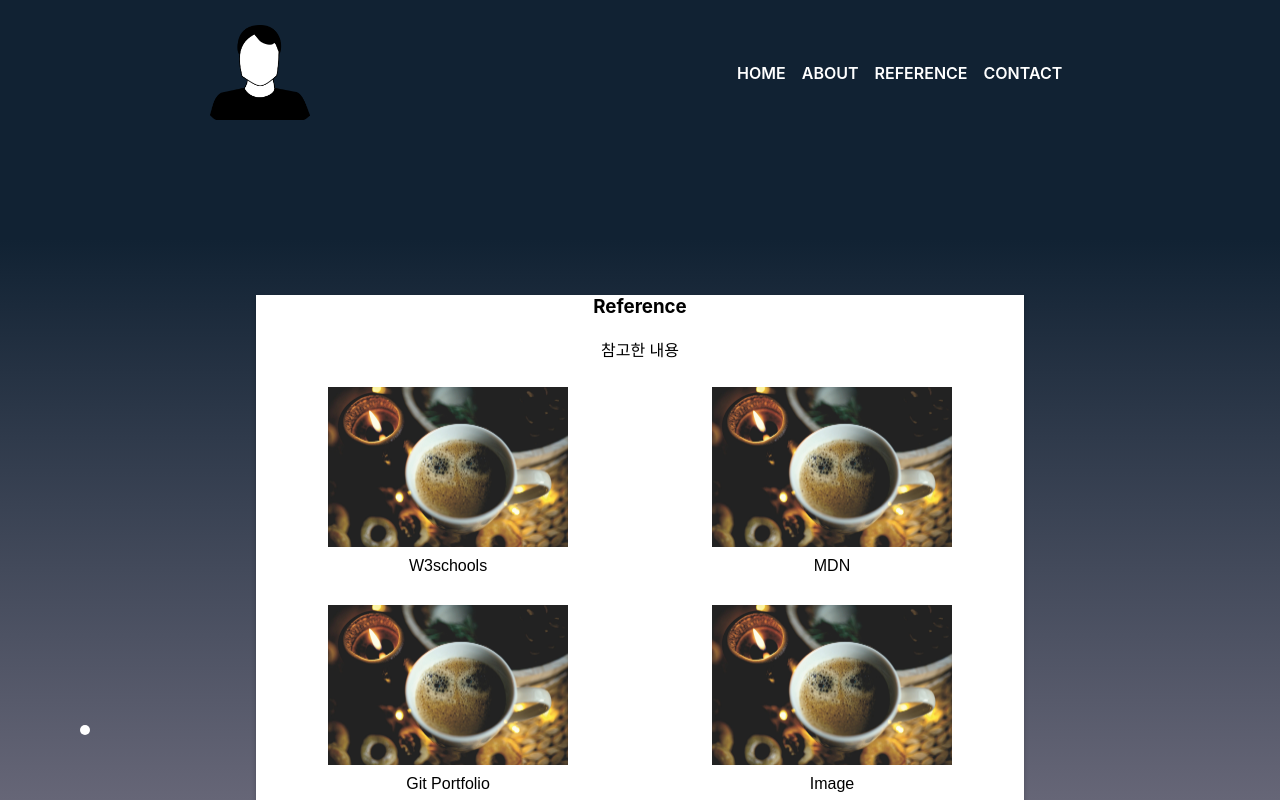
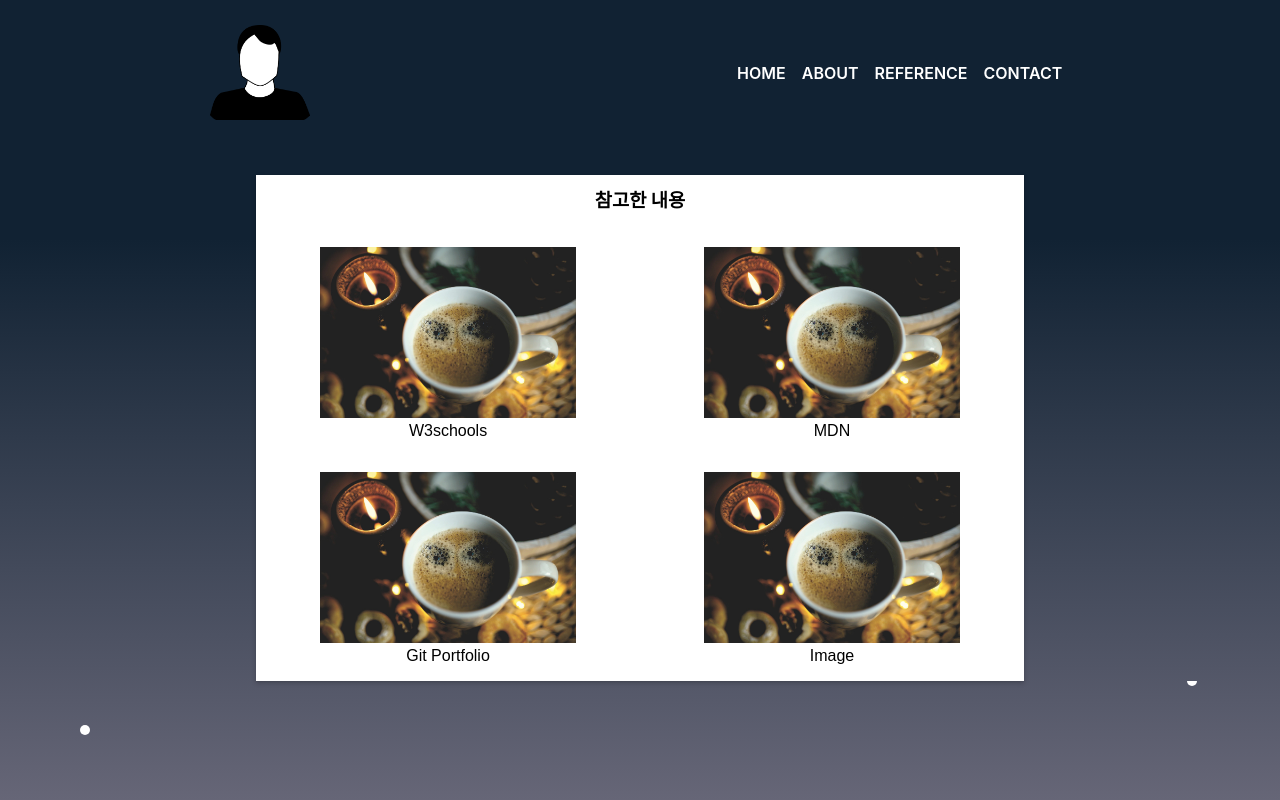
Before and after one commit to elatkffns/react-test, a React (Create React App) app: page /Reference in a window 1280 px wide. Shown: the top 800 px of the page. Built offline with nearby package versions, Linux system fonts and the light colour scheme.

Commit message:
animation add

```diff
--- a/src/App.css
+++ b/src/App.css
@@ -1,8 +1,11 @@
-html {
+body {
   background: linear-gradient(#123 30%, #667);
   position: relative;
   overflow: hidden;
-  height: 100%;
+  height: 100vh;
+}
+.ava {
+  max-width: 100px;
 }
 
 ul {
@@ -58,22 +61,51 @@ nav {
 }
 .txtbox {
   margin: 0 auto;
-  width: 100%;
+  width: 53%;
   text-align: center;
-  position: absolute;
   font-size: 5vw;
   font-weight: 600;
-  top: 40%;
+  top: 20%;
 }
 .txt {
   color: white;
+  text-transform: capitalize;
 }
-@media screen and (max-width: 425px) {
-  html {
-    overflow: auto;
-    background-size: contain;
+.txtani {
+  white-space: nowrap;
+  animation: txt 3.5s linear infinite;
+  display: inline-block;
+  overflow: hidden;
+}
+.border {
+  display: inline-block;
+  animation: flash 0.5s infinite;
+  border-right: 2px solid black;
+  height: 5vw;
+  text-overflow: clip;
+}
+@keyframes flash {
+  from {
+    border-right: 1px solid black;
   }
-  img {
+  to {
+    border-right: 1px solid white;
+  }
+}
+@keyframes txt {
+  0% {
+    width: 0;
+  }
+  50% {
+    width: inherit;
+  }
+  100% {
+    width: 0;
+  }
+}
+
+@media screen and (max-width: 600px) {
+  .ava {
     display: none;
   }
   ul {
@@ -83,7 +115,7 @@ nav {
     width: 100%;
     text-align: center;
   }
-  ul li:not(:first-child) {
-    display: none;
+  .txtbox {
+    top: 40%;
   }
 }
--- a/src/App.js
+++ b/src/App.js
@@ -4,13 +4,12 @@ import { Link, Outlet, useLocation } from "react-router-dom";
 import Ava from "./Ava.png";
 import Svg from "./comp/svg";
 
-function App() {
+export default function App() {
   const location = useLocation();
-
   return (
     <>
       <nav>
-        <img src={Ava} style={{ maxWidth: "100px" }} alt="avatar img" />
+        <img src={Ava} alt="avatar img" className="ava" />
         <ul>
           <li>
             <Link className="link" to="/">
@@ -37,7 +36,9 @@ function App() {
       {location.pathname === "/" ? (
         <div className="txtbox">
           <p className="txt">Welcome</p>
-          <p className="txt">My portfolio</p>
+          <span className="txt txtani">my portfolio</span>
+          <span className="border" />
+          <span className="txt">{}</span>
         </div>
       ) : (
         <Outlet />
@@ -47,5 +48,3 @@ function App() {
     </>
   );
 }
-
-export default App;
--- a/src/comp/Reference.css
+++ b/src/comp/Reference.css
@@ -1,6 +1,6 @@
 .ref {
   width: 60vw;
-  margin: 150px auto 0px;
+  margin: 30px auto 0px;
   background-color: #fff;
   box-shadow: 0 1px 1px 0 rgb(0 0 0 / 6%), 0 2px 5px 0 rgb(0 0 0 / 20%);
   text-align: center;
@@ -11,24 +11,26 @@ a {
   color: black;
 }
 .img {
-  background-image: url(./coffee.jpg);
-  width: 30vw;
-  height: 20vh;
-  background-size: contain;
-  background-repeat: no-repeat;
-  display: block;
-  margin: 0 auto;
-  background-position: center;
+  width: 20vw;
 }
-.imgWrap {
-  margin: 10px 0;
-}
+
 .tagWrap {
   display: flex;
   flex-flow: wrap;
+  justify-content: space-around;
 }
-.fig {
-  margin: 10px 0;
+.imgtxt {
   font-family: sans-serif;
   text-transform: capitalize;
 }
+@media screen and (max-width: 600px) {
+  .ref {
+    margin: 0 auto;
+  }
+  .tagWrap {
+    flex-direction: column;
+  }
+  .img {
+    width: 30vw;
+  }
+}
--- a/src/comp/Reference.js
+++ b/src/comp/Reference.js
@@ -1,5 +1,6 @@
 import React from "react";
 import "./Reference.css";
+import coffee from "./coffee.jpg";
 
 export default function Reference() {
   const arr = [
@@ -10,16 +11,13 @@ export default function Reference() {
   ];
   return (
     <div className="ref">
-      <h3>Reference</h3>
-      <p>참고한 내용</p>
+      <h3 style={{ paddingTop: "10px" }}>참고한 내용</h3>
       <div className="tagWrap">
         {arr.map((a) => (
-          <div className="imgWrap">
-            <div>
-              <i className="img" />
-            </div>
-            <figcaption className="fig">{a}</figcaption>
-          </div>
+          <figure>
+            <img src={coffee} alt="coffee" className="img" />
+            <figcaption className="imgtxt">{a}</figcaption>
+          </figure>
         ))}
       </div>
     </div>
--- a/src/comp/about.css
+++ b/src/comp/about.css
@@ -1,12 +1,12 @@
 .container {
-  width: 60vw;
+  width: 50vw;
   margin: 150px auto 0px;
   background-color: #fff;
   box-shadow: 0 1px 1px 0 rgb(0 0 0 / 6%), 0 2px 5px 0 rgb(0 0 0 / 20%);
   display: flex;
 }
 .skills {
-  margin: 50px 10px 10px 10px;
+  margin: 50px 10px 50px 10px;
   width: 50%;
   font-weight: 300;
   color: #4e4e4e;
@@ -17,3 +17,16 @@
   font-weight: 300;
   color: #4e4e4e;
 }
+@media screen and (max-width: 600px) {
+  .container {
+    border: 10px solid white;
+    margin: 0 auto;
+    width: 80%;
+    flex-direction: column;
+  }
+  .skills,
+  .about {
+    margin: 0 auto;
+    width: 100%;
+  }
+}
--- a/src/comp/about.js
+++ b/src/comp/about.js
@@ -18,21 +18,6 @@ export default function About() {
           deserunt ut nisi ea minim proident. Nisi consectetur do non magna duis
           aliqua minim minim veniam. In occaecat minim qui consequat elit mollit
           consectetur non id tempor. Amet adipisicing occaecat tempor culpa quis
-          est duis. Lorem ipsum pariatur consectetur laboris occaecat nulla
-          aliqua irure ad deserunt duis. Eiusmod nulla cupidatat labore sint sit
-          aute dolore irure nostrud ut incididunt. Anim laborum reprehenderit
-          labore magna ut dolore quis irure. Labore ea duis deserunt ullamco
-          irure fugiat deserunt ut nisi ea minim proident. Nisi consectetur do
-          non magna duis aliqua minim minim veniam. In occaecat minim qui
-          consequat elit mollit consectetur non id tempor. Amet adipisicing
-          occaecat tempor culpa quis est duis. Lorem ipsum pariatur consectetur
-          laboris occaecat nulla aliqua irure ad deserunt duis. Eiusmod nulla
-          cupidatat labore sint sit aute dolore irure nostrud ut incididunt.
-          Anim laborum reprehenderit labore magna ut dolore quis irure. Labore
-          ea duis deserunt ullamco irure fugiat deserunt ut nisi ea minim
-          proident. Nisi consectetur do non magna duis aliqua minim minim
-          veniam. In occaecat minim qui consequat elit mollit consectetur non id
-          tempor. Amet adipisicing occaecat tempor culpa quis est duis.
         </p>
       </div>
     </div>
--- a/src/comp/contact.css
+++ b/src/comp/contact.css
@@ -39,13 +39,28 @@
   font-size: 2rem;
 }
 .git {
-  background-image: url(./git.png);
   width: 2rem;
   height: 2rem;
-  background-size: contain;
-  border-radius: 50%;
+  border-radius: 20px;
 }
 ::placeholder {
   color: #4e4e4eb0;
   font-family: sans-serif;
 }
+@media screen and (max-width: 600px) {
+  .title {
+    padding: 10px 0;
+    margin: 0;
+  }
+  .formdiv:last-child {
+    display: none;
+  }
+  .wrap {
+    top: 0;
+    display: block;
+    width: 80%;
+  }
+  .formdiv {
+    width: 100%;
+  }
+}
--- a/src/comp/contact.js
+++ b/src/comp/contact.js
@@ -1,4 +1,5 @@
 import React from "react";
+import git from "./git.png";
 import "./contact.css";
 
 export default function Contact() {
@@ -33,13 +34,15 @@ export default function Contact() {
           </form>
         </div>
         <div className="formdiv">
-          <h5 className="title">Get in Touch</h5>
+          <h5 className="title">Git hub</h5>
           <p>
             Whether you want to get in touch, talk about a project
             collaboration, or just say hi, d love to hear from you. Simply fill
             the from and email.
           </p>
-          <div className="git" />
+          <a href="https://github.com/elatkffns">
+            <img src={git} alt="git" className="git" />
+          </a>
         </div>
       </div>
     </div>
--- a/src/comp/svg.js
+++ b/src/comp/svg.js
@@ -1,7 +1,6 @@
 import React from "react";
 
 export default function Svg() {
-  const num = Math.random().toFixed(1);
   const x = Math.trunc(Math.random() * window.innerWidth);
   return (
     <svg
@@ -17,7 +16,6 @@ export default function Svg() {
         attributeName="cy"
         from="0"
         to="100%"
-        opacity={num}
         dur="3s"
         repeatCount="indefinite"
       />
```
